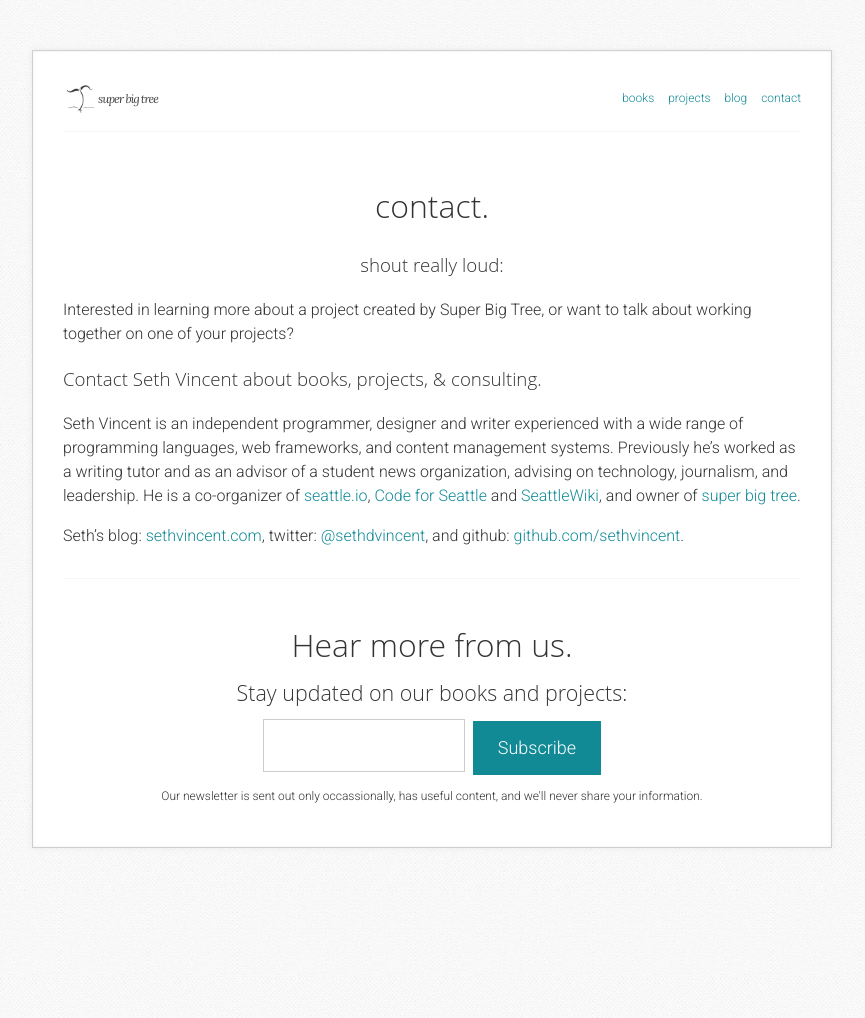
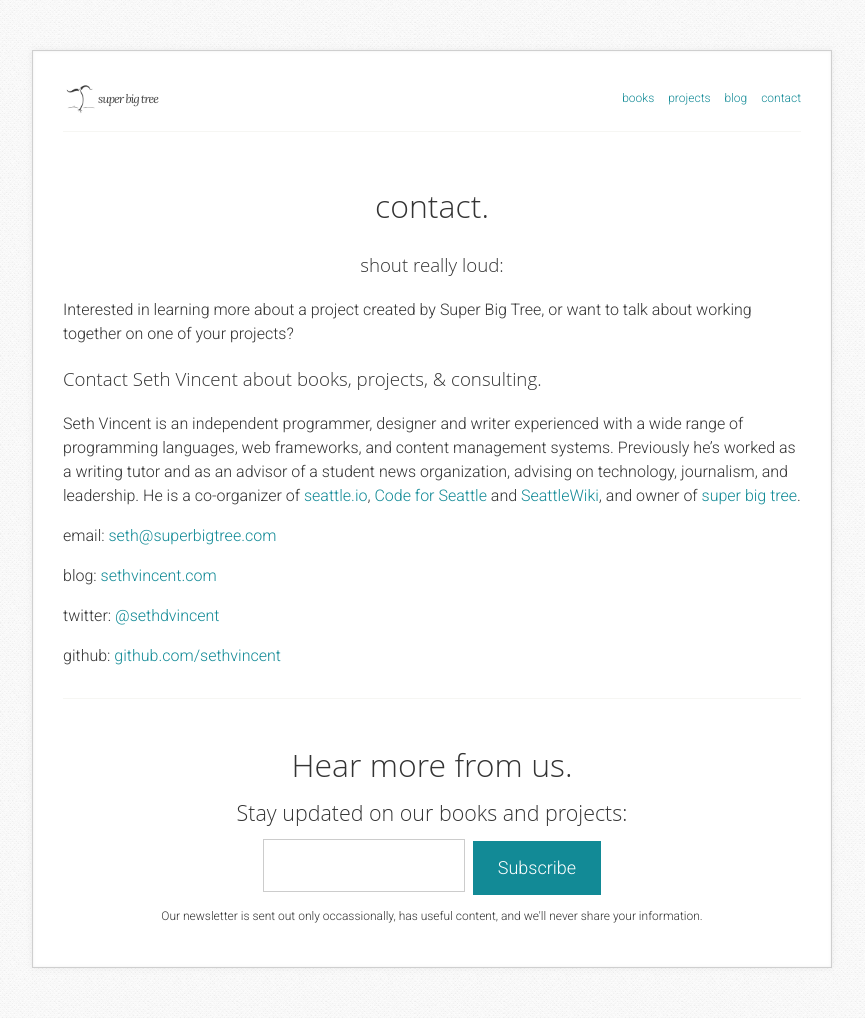
Before and after one commit to superbigtree/superbigtree.github.com, a Jekyll site: the page built from contact/index.md, in a window 1280 px wide. Shown: the whole page, without its empty margins (208-1073 px from the left). Built offline with Jekyll 4.4.1, drawn with Linux system fonts in a browser that asks for light colours; before the commit the page ends 900 px from its top, so only the background shows below that.

Commit message:
update contact info

```diff
--- a/_includes/seth.html
+++ b/_includes/seth.html
@@ -1,3 +1,6 @@
 <p>Seth Vincent is an independent programmer, designer and writer experienced with a wide range of programming languages, web frameworks, and content management systems. Previously he’s worked as a writing tutor and as an advisor of a student news organization, advising on technology, journalism, and leadership. He is a co-organizer of <a href="http://seattle.io" target="blank">seattle.io</a>, <a href="http://codeforseattle.org" target="blank">Code for Seattle</a> and <a href="http://seattlewiki.net" target="blank">SeattleWiki</a>, and owner of <a href="http://superbigtree.com" target="blank">super big tree</a>.</p>
 
-<p>Seth’s blog: <a href="http://sethvincent.com" target="_blank">sethvincent.com</a>, twitter: <a href="http://twitter.com/sethdvincent" target="_blank">@sethdvincent</a>, and github: <a href="http://github.com/sethvincent" target="_blank">github.com/sethvincent</a>.</p>
+<p>email: <a href="mailto:seth@superbigtree.com">seth@superbigtree.com</a></p>
+<p>blog: <a href="http://sethvincent.com" target="_blank">sethvincent.com</a></p>
+<p>twitter: <a href="http://twitter.com/sethdvincent" target="_blank">@sethdvincent</a></p>
+<p>github: <a href="http://github.com/sethvincent" target="_blank">github.com/sethvincent</a></p>
```
